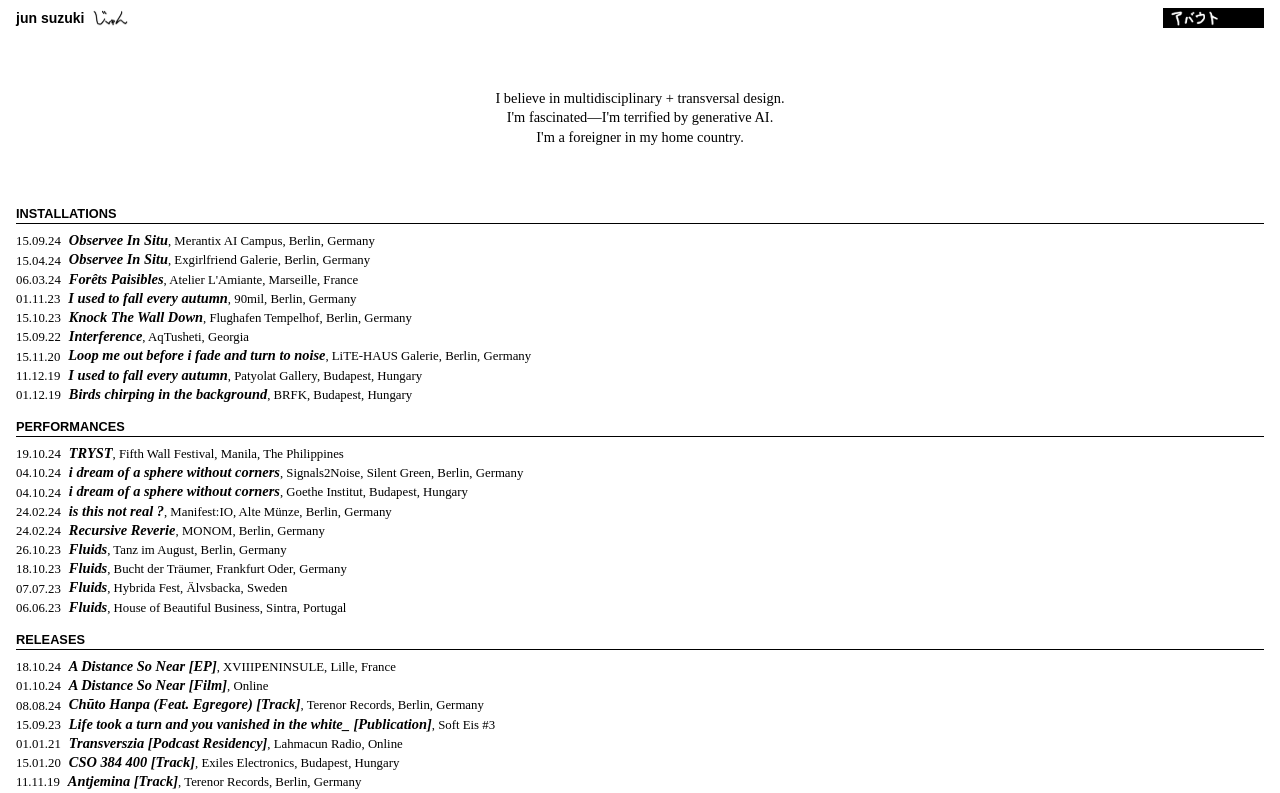
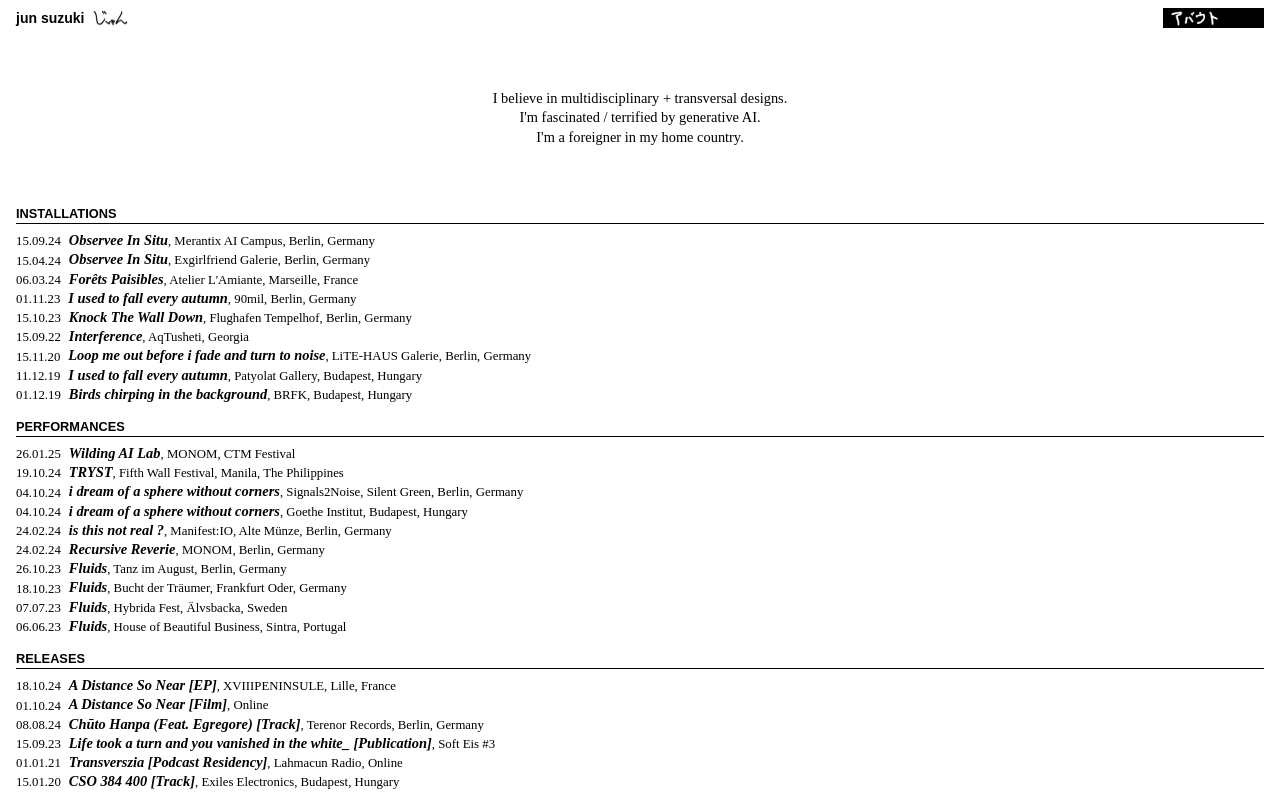
Before and after one commit to szkjn/jiko-shoukai, a SvelteKit app: page / in a window 1280 px wide. Shown: the top 793 px of the page. Built offline with nearby package versions, Linux system fonts and the light colour scheme.

Commit message:
Updated latest performance data

```diff
--- a/src/components/About.svelte
+++ b/src/components/About.svelte
@@ -19,8 +19,7 @@
       <span>multicultural heritage</span>.<br /><br />
     </p>
     <p>
-      He recently published <i>Kuchibiru / クチビル</i>, the first single from
-      his debute EP <i>A Distance So Close</i> on XVIIIPENINSULE Records. For
+      He recently published a vocals experimental EP <i>A Distance So Near</i> on XVIIIPENINSULE Records. For
       the past two years, he has been touring <i>Fluids</i>, a collaboration
       with dancer-choreographer Alvin Collantes, which explores
       <span>cultural and gender identities through body, music and voice</span>,
@@ -30,7 +29,7 @@
       of Beautiful Business). <br /> <br />His installation work has been
       showcased in residencies and exhibitions across Georgia (AqTusheti),
       Budapest (Patyolat Gallery, BRFK), Iceland (Gamli Skoli), and Berlin
-      (Flughafen Tempelhof, Alte Münze, Manifest:IO, Exgirlfriend Gallery,
+      (CTM Festival, MONOM, Flughafen Tempelhof, Alte Münze, Manifest:IO, Exgirlfriend Gallery,
       Merantix AI Campus, LiTE-HAUS Galerie, 90mil).
     </p>
   </div>
--- a/src/components/SubHeader.svelte
+++ b/src/components/SubHeader.svelte
@@ -3,8 +3,8 @@
 
 <section>
   <div class="sub-header flex flex-col items-center justify-center">
-    <p>I believe in multidisciplinary + transversal design.</p>
-    <p>I'm fascinated—I'm terrified by generative AI.</p>
+    <p>I believe in multidisciplinary + transversal designs.</p>
+    <p>I'm fascinated / terrified by generative AI.</p>
     <p>I'm a foreigner in my home country.</p>
   </div>
 </section>
--- a/src/data/projects.ts
+++ b/src/data/projects.ts
@@ -334,4 +334,24 @@ export const projects: Project[] = [
     desc: "\n<i>Live performance in collaboration with Daloy Dance Company.\nWith the support of The Japan Foundation of Manila.</i><br/><br/>Daloy Dance Company is a contemporary dance theater group that stands at the intersection of art and activism. Their work is deeply rooted in the embodied histories of the Filipino people, often addressing themes of identity, community, and social transformation. Through their performances, workshops, and community engagements, they seek to create a space where art becomes a catalyst for change, healing, and empowerment.<br/><br/><i>\"Fifth Wall Fest presents Tryst by Daloy Dance Company<br/><br/>A powerful collaboration between Filipino dance marker Ea Torrado, Filipino-Canadian choreographer Alvin Collantes, and Japanese-French sound artist Jun Suzuki. Supported by Japan Foundation Manila, \"Tryst\" delves into power, submission, and identity through a queer lens, challenging societal norms and exploring what it means to exist in a queer world.\"</i>",
     img: ['tryst_01.jpg', 'tryst_02.jpg']
 },
+{
+    title: 'Wilding AI Lab',
+    loc: 'MONOM, CTM Festival',
+    category: ['performances', 'programming'],
+    tags: ['performances', 'AI', 'LLM', 'spatial sound'],
+    date: '26.01.2025',
+    desc: "\n<i>Live performance in collaboration with Ninon Devis (IRCAM).\nAs part of the Wilding AI Lab, a workshop-residency exploring creative use of AI systems with text, audio, and sound spatialization, alongside nine other fellow artists, guided by facilitators Beth Coleman, Maurice Jones, Portrait XO, and Alexandre Saunier.\nInitially launched at MUTEK Festival  to reopen the black boxes of generative AI, Wilding AI now lands in MONOM's 4DSOUND spaceship, as part of CTM Festival 2025.",
+    img: ['wilding_ai_1.png', 'wilding_ai_3.png'],
+    links: [{label: "About the lab (CTM)", url: "https://www.ctm-festival.de/festival-2025/open-calls/wilding-ai"}]
+},
+// {
+//     title: 'Lan Ummok [Publication]',
+//     loc: 'Almanac (Sound Art Lab, Struer Tracks 2025)',
+//     category: ['releases'],
+//     tags: ['releases', 'publications', 'text', 'generative_AI'],
+//     date: 'TBA',
+//     desc: '\n<i>Lan Ummok</i> is a fictional short story that explores themes at the intersection of collective narratives, identity and creativity at the age of generative AI and Large Language Models. The story fantasizes a global experiment shaped by diverse audio contributions from all around the world, reflecting on the challenges and possibilities of collective creation in a near future.',
+//     img: ['wilding_ai_1.png'],
+//     links: [{label: "About Almanac", url: "https://soundartlab.org/almanac/"}]
+// },
 ];
```
Also changed, not shown: static/images/wilding_ai_1.png (added), static/images/wilding_ai_3.png (added).
